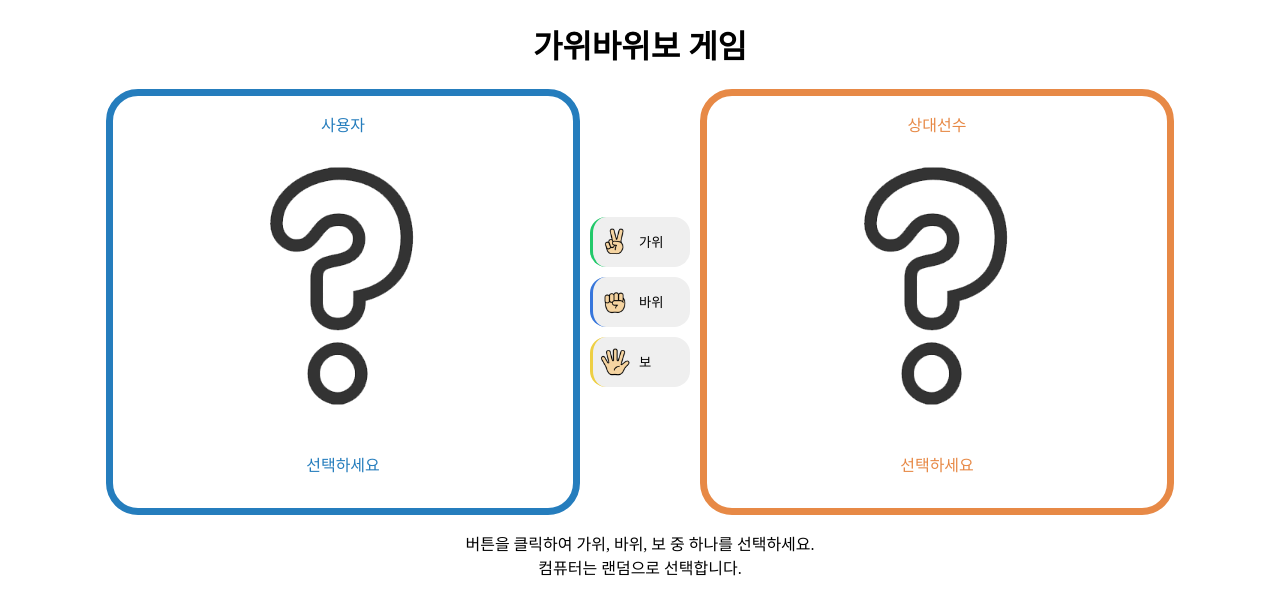
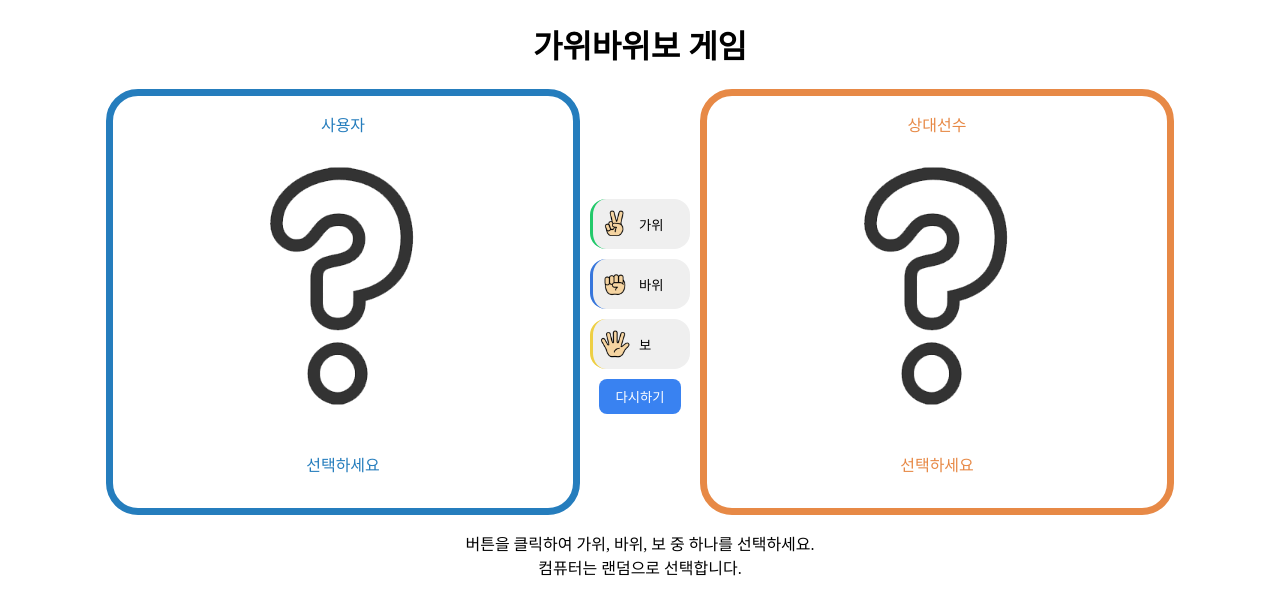
Before and after one commit to song-eun/rps-game, a React (Vite) app: page / in a window 1280 px wide. Shown: the top 614 px of the page. Built offline with nearby package versions, Linux system fonts and the light colour scheme.

Commit message:
feat: 다시하기 버튼 추가

```diff
--- a/src/App.jsx
+++ b/src/App.jsx
@@ -9,7 +9,7 @@ function App() {
 
   const [userChoice, setUserChoice] = useState(null);
   const [computerChoice, setComputerChoice] = useState(null);
-  const [result, setResult] = useState();
+  const [result, setResult] = useState(null);
 
   const handleUserChoice = (choice) => {
     const randomIdx = Math.floor(Math.random() * choices.length);
@@ -36,13 +36,19 @@ function App() {
     else return result;
   };
 
+  const resetGame = () => {
+    setUserChoice(null);
+    setComputerChoice(null);
+    setResult(null);
+  };
+
   return (
     <>
       <div className={css.container}>
         <h1>가위바위보 게임</h1>
         <main>
           <Card player="user" choice={userChoice} result={result} />
-          <div className="controls">
+          <div className={css.controls}>
             {choices.map((choice) => (
               <Button
                 key={choice}
@@ -50,6 +56,9 @@ function App() {
                 choice={choice}
               />
             ))}
+            <button className={css.resetBtn} onClick={resetGame}>
+              다시하기
+            </button>
           </div>
           <Card
             player="computer"
--- a/src/components/Button.jsx
+++ b/src/components/Button.jsx
@@ -15,7 +15,10 @@ const Button = ({ choice, handleUserChoice }) => {
   };
 
   return (
-    <button className={css[choiceMap[choice].label]} onClick={handleBtn}>
+    <button
+      className={`${css.button} ${css[choiceMap[choice].label]}`}
+      onClick={handleBtn}
+    >
       <img src={choiceMap[choice].image} alt={choice} />
       {choice}
     </button>
--- a/src/css/App.module.css
+++ b/src/css/App.module.css
@@ -1,4 +1,3 @@
-/* :nth-of-type(1) 첫번째 카드 */
 .container {
   height: 100vh;
   text-align: center;
@@ -9,3 +8,12 @@
   align-items: center;
   justify-content: center;
 }
+
+.resetBtn {
+  background-color: #3982f1;
+  color: #ffffff;
+  border: none;
+  padding: 0.5rem 1rem;
+  border-radius: 0.5rem;
+  cursor: pointer;
+}
--- a/src/css/Button.module.css
+++ b/src/css/Button.module.css
@@ -1,4 +1,4 @@
-button {
+.button {
   display: flex;
   align-items: center;
   border: none;
@@ -10,7 +10,7 @@ button {
   gap: 0.5rem;
 }
 
-button img {
+.button img {
   width: 32px;
   height: 32px;
 }
```
